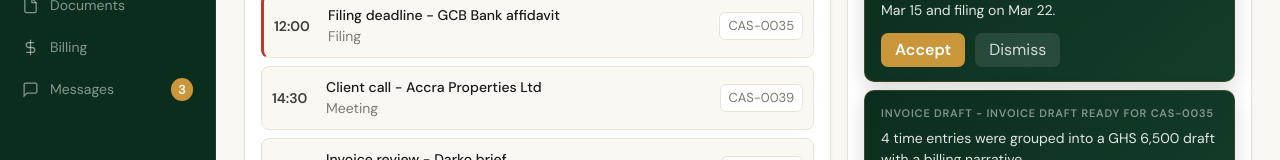
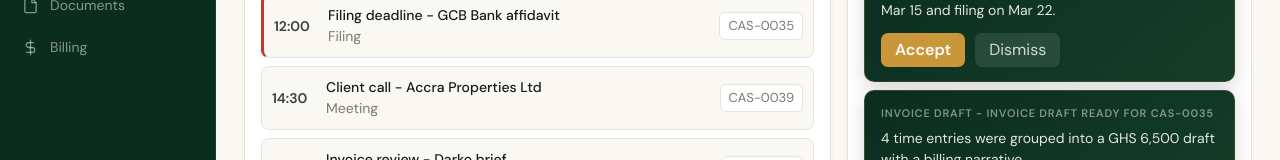
Before and after one commit to gemegah/Legal, a Next.js app in the folder frontend/: page / in a window 1280 px wide. Shown: the part 363-523 px from the top of the page. Built offline with nearby package versions, Linux system fonts and the light colour scheme.

Commit message:
docs update

```diff
--- a/frontend/src/components/layout/Sidebar.tsx
+++ b/frontend/src/components/layout/Sidebar.tsx
@@ -3,8 +3,6 @@
 import type { ReactElement } from "react";
 import Link from "next/link";
 import { usePathname } from "next/navigation";
-
-import { getUnreadMessageCount } from "@/features/messages/data/mock";
 
 interface NavItem {
   href: string;
@@ -19,12 +17,10 @@ const navItems: NavItem[] = [
   { href: "/calendar", label: "Calendar", icon: CalendarIcon },
   { href: "/documents", label: "Documents", icon: DocumentIcon },
   { href: "/billing", label: "Billing", icon: BillingIcon },
-  { href: "/messages", label: "Messages", icon: MessageIcon },
 ];
 
 export function Sidebar() {
   const pathname = usePathname();
-  const unreadMessages = getUnreadMessageCount();
 
   return (
     <aside className="app-sidebar">
@@ -51,11 +47,6 @@ export function Sidebar() {
             >
               <Icon />
               <span>{item.label}</span>
-              {item.href === "/messages" && unreadMessages > 0 ? (
-                <span className="sidebar-pill" aria-label={`${unreadMessages} unread messages`}>
-                  {unreadMessages}
-                </span>
-              ) : null}
             </Link>
           );
         })}
@@ -148,14 +139,6 @@ function BillingIcon() {
   );
 }
 
-function MessageIcon() {
-  return (
-    <svg viewBox="0 0 24 24" aria-hidden="true">
-      <path d="M21 15a2 2 0 0 1-2 2H7l-4 4V5a2 2 0 0 1 2-2h14a2 2 0 0 1 2 2z" />
-    </svg>
-  );
-}
-
 function SettingsIcon() {
   return (
     <svg viewBox="0 0 24 24" aria-hidden="true">
--- a/frontend/src/components/layout/Topbar.tsx
+++ b/frontend/src/components/layout/Topbar.tsx
@@ -32,11 +32,6 @@ const routeMeta = [
     match: (pathname: string) => pathname.startsWith("/billing"),
     title: "Billing",
     subtitle: "Manage invoices, AR, and payment collection workflows.",
-  },
-  {
-    match: (pathname: string) => pathname.startsWith("/messages"),
-    title: "Messages",
-    subtitle: "Keep internal and client-facing communication organized.",
   },
   {
     match: (pathname: string) => pathname.startsWith("/settings"),
--- a/frontend/src/lib/query-keys.ts
+++ b/frontend/src/lib/query-keys.ts
@@ -23,8 +23,6 @@ export const queryKeys = {
   expenses: (caseId: string) => ["expenses", caseId] as const,
   invoices: (filters?: Record<string, unknown>) => ["invoices", filters] as const,
   invoice: (id: string) => ["invoice", id] as const,
-  messageThreads: (filters?: Record<string, unknown>) => ["messages", "threads", filters] as const,
-  messageThread: (id: string) => ["messages", "thread", id] as const,
   aiSuggestions: (entityId?: string) => ["ai-suggestions", entityId] as const,
   unreadNotifications: () => ["notifications", "unread"] as const,
 } as const;
```
Also changed, not shown: frontend/src/app/(app)/messages/page.tsx (+3 -6 lines), frontend/src/features/audit/data/mock.ts (+6 -6 lines).
